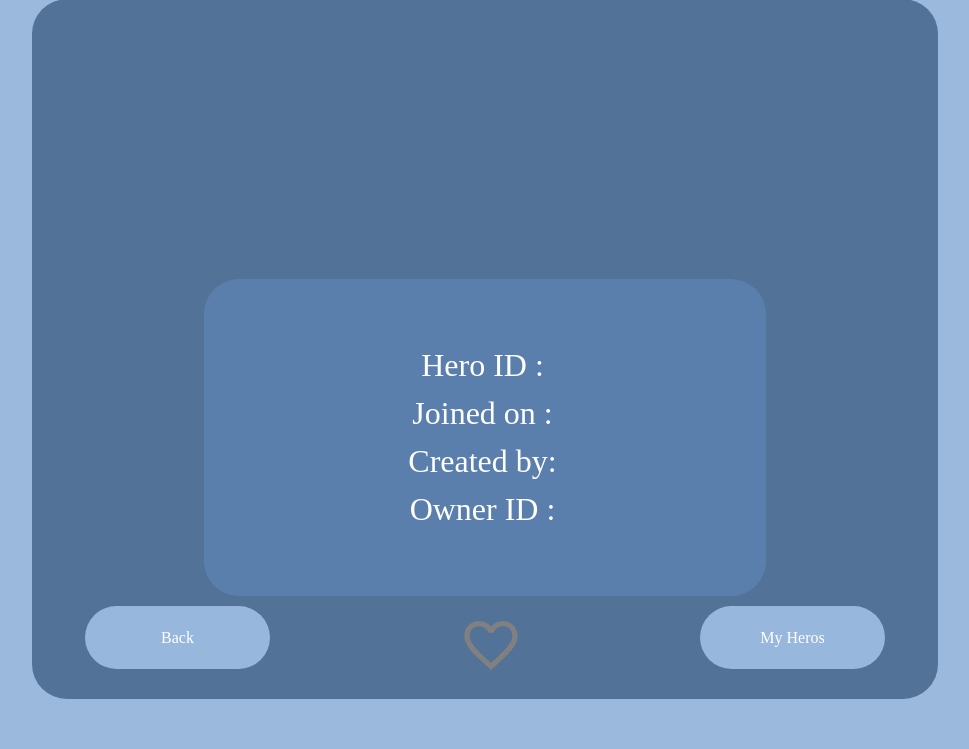
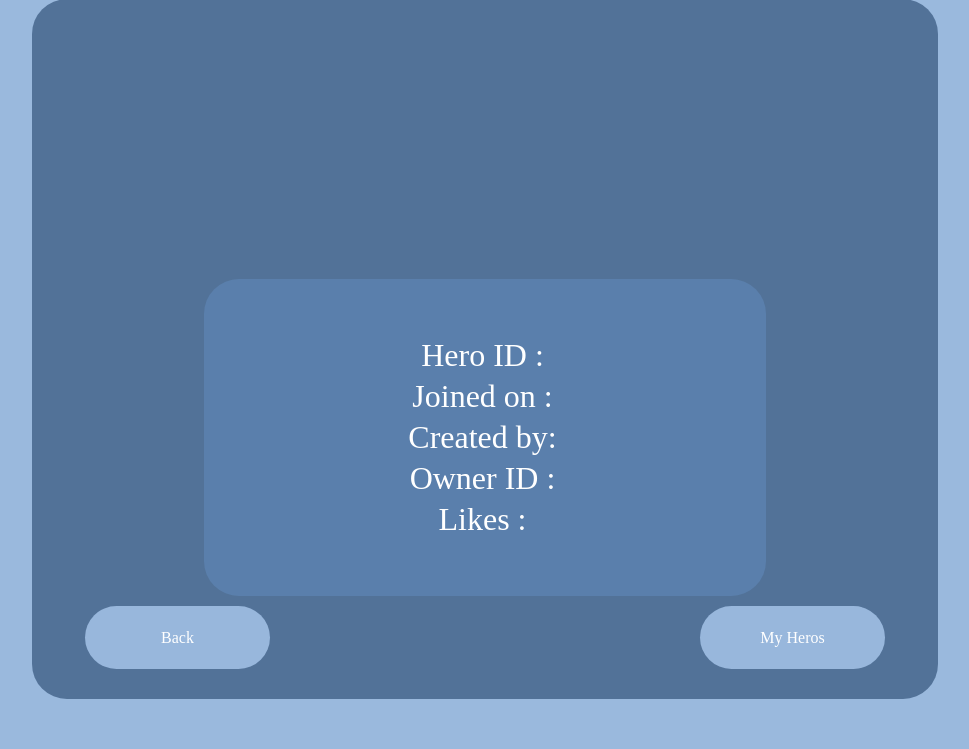
Before and after one commit to Rai-shwith/FastAPI-SuperHero, a FastAPI app: template app/templates/moreinfo/index.html in a window 1280 px wide. Shown: the part 51-800 px from the top of the page, without its empty margins (155-1124 px from the left). Run offline with FastAPI, Linux system fonts and the light colour scheme; the template is opened without the code that fills it, so the values that code supplies are empty; parts of the project's set-up code (start-up, migrations or seed data) failed here and were passed over.

Commit message:
Removed like svg and added likes text in more info

```diff
--- a/app/templates/moreinfo/index.html
+++ b/app/templates/moreinfo/index.html
@@ -15,6 +15,7 @@
            <div class="info-txt"> <div class="info-txt-key">Joined on :</div><div class="info-txt-value">{{hero_pack["Post"]["joined_on"].strftime("%b %d %Y")}}</div></div>
            <div class="info-txt"> <div class="info-txt-key">Created by: </div><div class="info-txt-value">{{hero_pack["Post"]["owner"]["user_name"]}}</div></div>
            <div class="info-txt"> <div class="info-txt-key">Owner ID :</div><div class="info-txt-value">{{hero_pack["Post"]["owner"]["id"]}}</div></div>
+           <div class="info-txt"> <div class="info-txt-key">Likes :</div><div class="info-txt-value">{{hero_pack["likes"]}}</div></div>
         </div>
         <a href="javascript:history.back()">
             <div class="back-btn">Back</div>
@@ -23,14 +24,14 @@
             <div class="my-hero-btn">My Heros</div>
         </a>
 
-        <div class="like-box">
+        <!-- <div class="like-box">
             <svg class="like-svg" xmlns="http://www.w3.org/2000/svg" width="1em" height="1em" viewBox="0 0 24 24">
                 <text class="like-count" x="50%" y="50%" dominant-baseline="middle" text-anchor="middle" fill="gray" font-size="8">{{hero_pack["likes"]}}</text>
                 <path fill="grey"
                     d="m12.1 18.55l-.1.1l-.11-.1C7.14 14.24 4 11.39 4 8.5C4 6.5 5.5 5 7.5 5c1.54 0 3.04 1 3.57 2.36h1.86C13.46 6 14.96 5 16.5 5c2 0 3.5 1.5 3.5 3.5c0 2.89-3.14 5.74-7.9 10.05M16.5 3c-1.74 0-3.41.81-4.5 2.08C10.91 3.81 9.24 3 7.5 3C4.42 3 2 5.41 2 8.5c0 3.77 3.4 6.86 8.55 11.53L12 21.35l1.45-1.32C18.6 15.36 22 12.27 22 8.5C22 5.41 19.58 3 16.5 3" />
             </svg>
 
-        </div>
+        </div> -->
     </div>
     <!-- <div class="main-box">
         <div class="main-txt">Iron Man</div>
--- a/app/templates/static/CSS/moreinfo.css
+++ b/app/templates/static/CSS/moreinfo.css
@@ -61,7 +61,7 @@
     justify-content: center;
     align-items: center;
     flex-direction: column;
-    gap: 11px;
+    gap: 4px;
     background-color: rgba(94, 133, 180, 0.74);
     border-radius: 35px;
     width: 562px;
```
